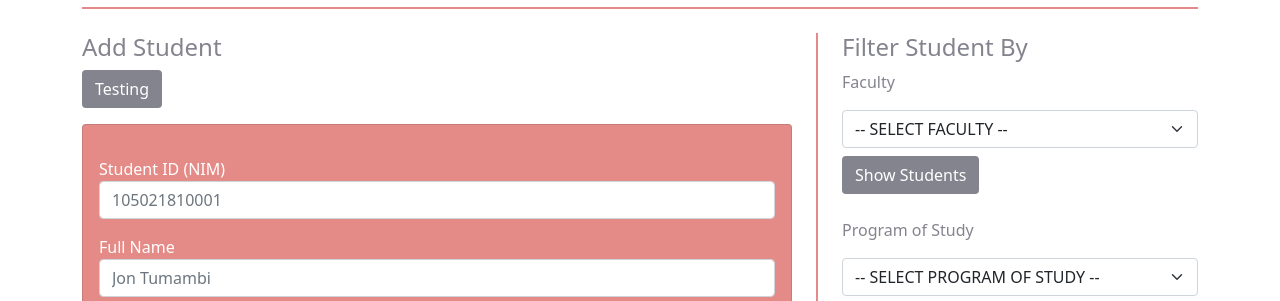
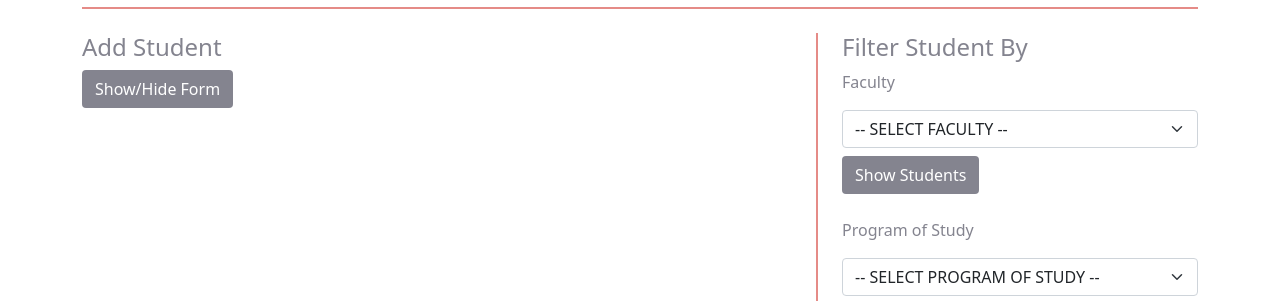
Before and after one commit to S21810014/mid-front-end, a website with bundled scripts: page index.html in a window 1280 px wide. Shown: the part 231-532 px from the top of the page. Built offline with nearby package versions, Linux system fonts and the light colour scheme.

Commit message:
fixed ui related things (#12)
* rename add student form button

* set add student form hidden by default

resolve #11

```diff
--- a/index.html
+++ b/index.html
@@ -149,9 +149,9 @@
             <div class="col">
                 <h4>Add Student</h4>
 
-                <button type="button" class="btn greyBtn" data-bs-toggle="collapse" data-bs-target="#addStudForm">Testing</button>
+                <button type="button" class="btn greyBtn" data-bs-toggle="collapse" data-bs-target="#addStudForm">Show/Hide Form</button>
 
-                <div class="collapse mt-3 show" id="addStudForm">
+                <div class="collapse mt-3" id="addStudForm">
                     <div class="card addStudFormCard p-3">
                         <p>Student ID (NIM)</p>
 
```
